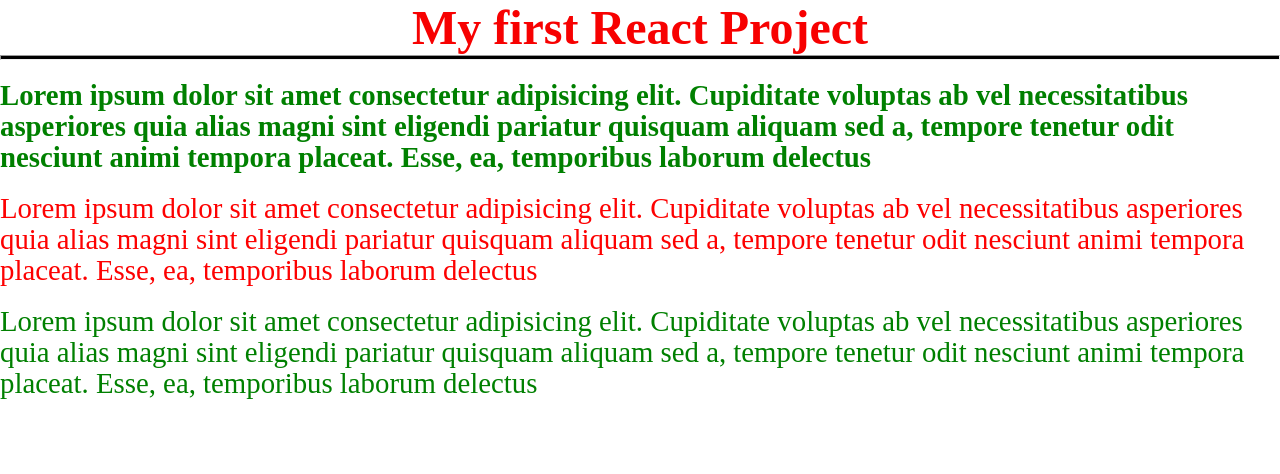
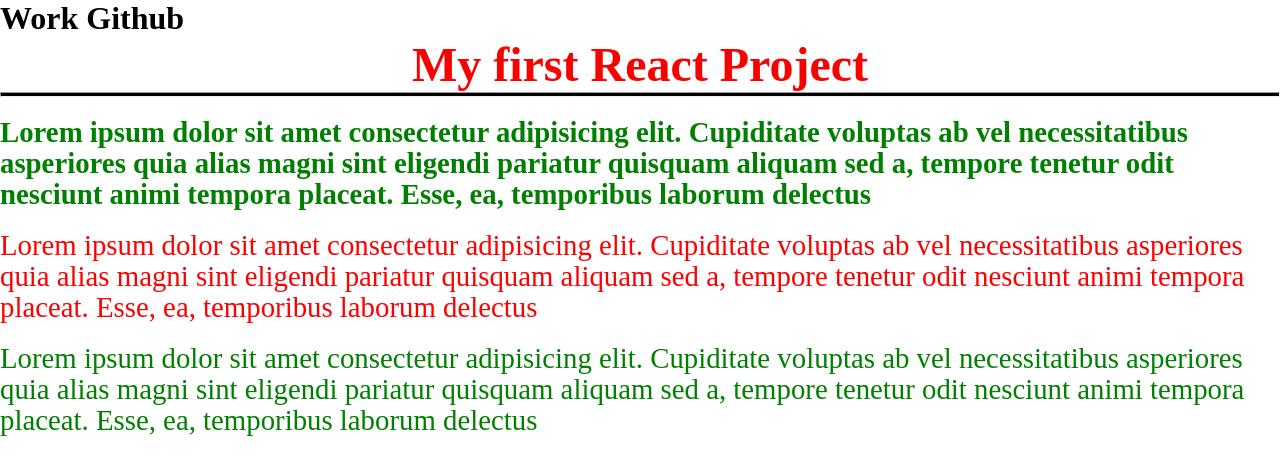
Before and after one commit to md-jasim97/React-With-Vite, a React (Vite) app in the folder react-first-git/: page / in a window 1280 px wide. Shown: the top 474 px of the page. Built offline with nearby package versions, Linux system fonts and the light colour scheme; a web font is replaced by a local one.

Commit message:
git working test

```diff
--- a/react-first-git/src/App.jsx
+++ b/react-first-git/src/App.jsx
@@ -3,6 +3,7 @@
 const App = () => {
   return (
     <div>
+      <h1>Work Github</h1>
       <h1 className='title'> My first React Project</h1>
       <div className='clear-float'></div>
       <hr className='hr' />
```
